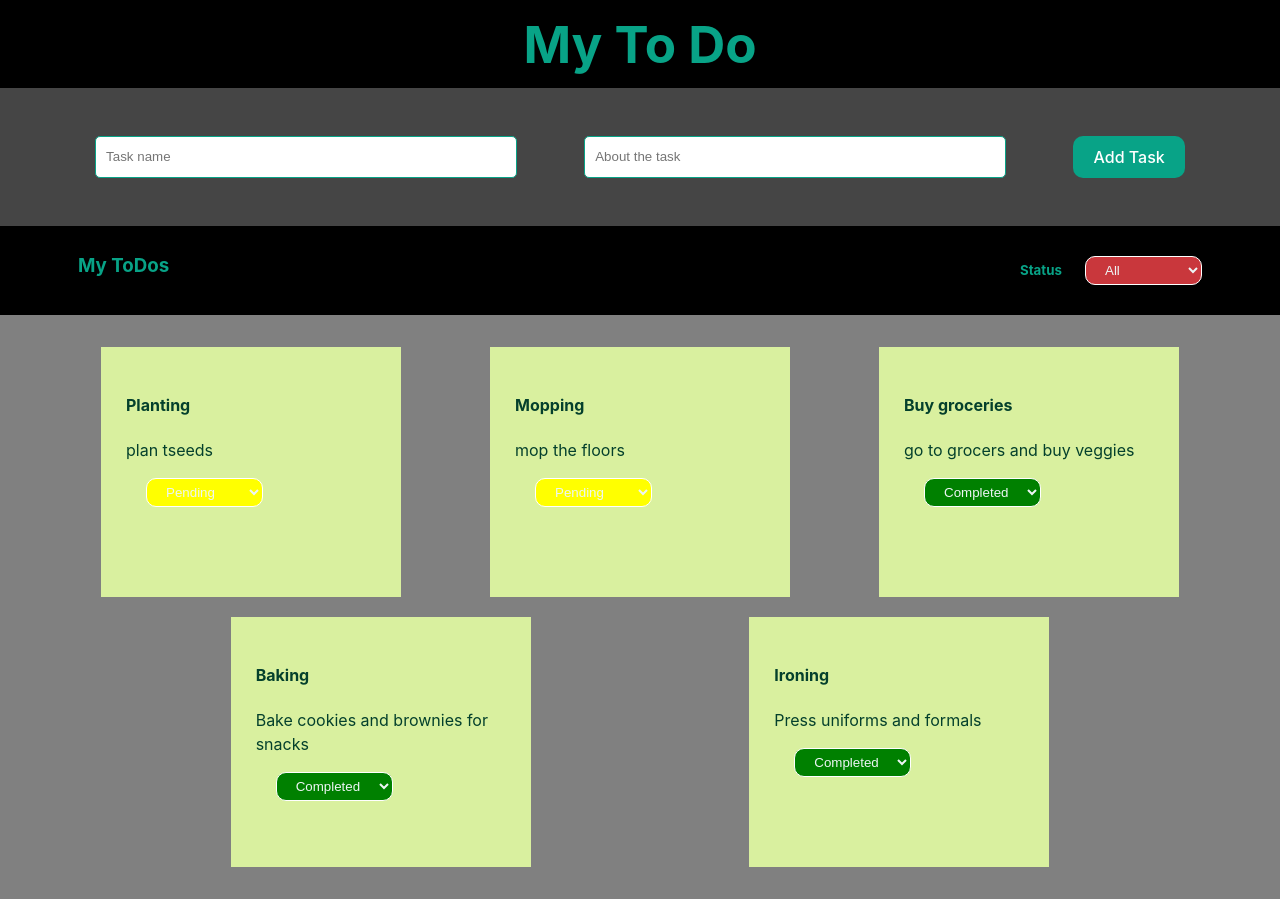
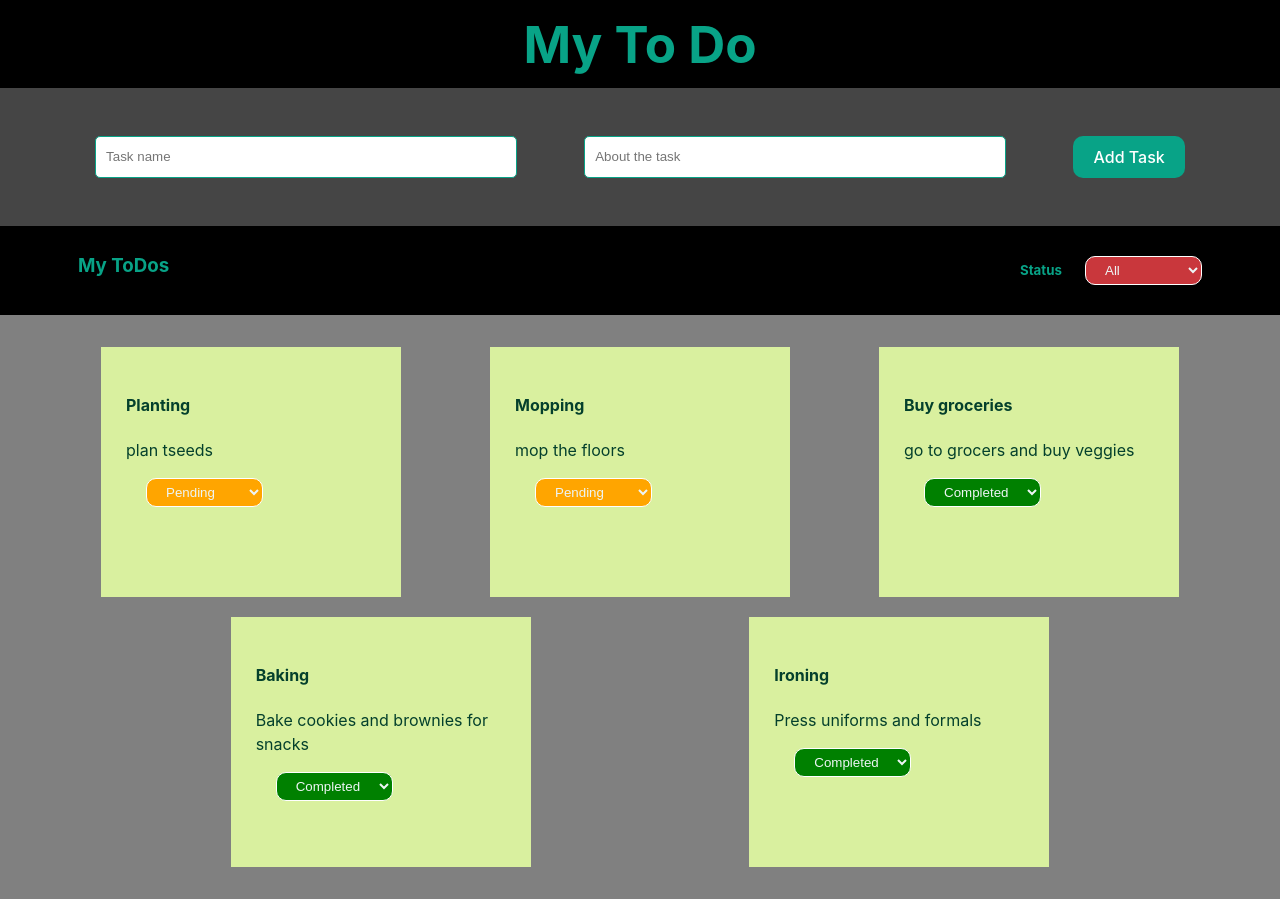
Before and after one commit to DeepikaaAPA/ToDoApp, a React (Vite) app: page / in a window 1280 px wide. Built offline with nearby package versions, Linux system fonts and the light colour scheme.

Commit message:
add: change status color on select tag change

```diff
--- a/src/Components/TaskHeader.jsx
+++ b/src/Components/TaskHeader.jsx
@@ -9,13 +9,11 @@ export function TaskHeader() {
           <h5>
             {" "}
             <label>Status </label>
-
             <select id="status-filter">
-              <option>All</option>
-              <option>Pending</option>
-              <option>Completed</option>
+              <option value="All">All</option>
+              <option value="Pending">Pending</option>
+              <option value="Completed">Completed</option>
             </select>
-
           </h5>
         </div>
       </div>
--- a/src/Components/Tasks.jsx
+++ b/src/Components/Tasks.jsx
@@ -1,4 +1,4 @@
-import { Form } from "./Form";
+import { useState } from "react";
 import { TaskHeader } from "./TaskHeader";
 let taskslist = [
   { name: "Planting", desc: "plan tseeds ", status: "Pending" },
@@ -42,23 +42,36 @@ function TaskList() {
 
 function TaskCard({ key, task }) {
   console.log(key, typeof key);
-  const bgcolor=task.status=="Completed"?"green":"yellow";
+  const bgcolor = task.status == "Completed" ? "green" : "orange";
+  let [statusBg, setStatusBg] = useState(bgcolor);
+
   return (
     <div className="task-card">
       <h4>{task.name}</h4>
       <p>{task.desc}</p>
+      <select
+        onChange={(event) => {
+          setStatusBg(event.target.value == "Completed" ? "green" : "orange");
 
-      {task.status == "Completed" ? (
-        <select style={{backgroundColor:"green"}}>
-          <option value="Completed" selected>Completed</option>
-          <option value="Pending">Pending</option>
-        </select>
-      ) : (
-        <select style={{backgroundColor:"yellow"}}>
-          <option  value="Completed">Completed</option>
-          <option  value="Pending" selected>Pending</option>
-        </select>
-      )}
+        }}
+        style={{ backgroundColor: statusBg }}
+      >
+        {task.status == "Completed" ? (
+          <>
+            <option value="Completed" selected>
+              Completed
+            </option>
+            <option value="Pending">Pending</option>
+          </>
+        ) : (
+          <>
+            <option value="Completed">Completed</option>
+            <option value="Pending" selected>
+              Pending
+            </option>
+          </>
+        )}
+      </select>
     </div>
   );
 }
```
